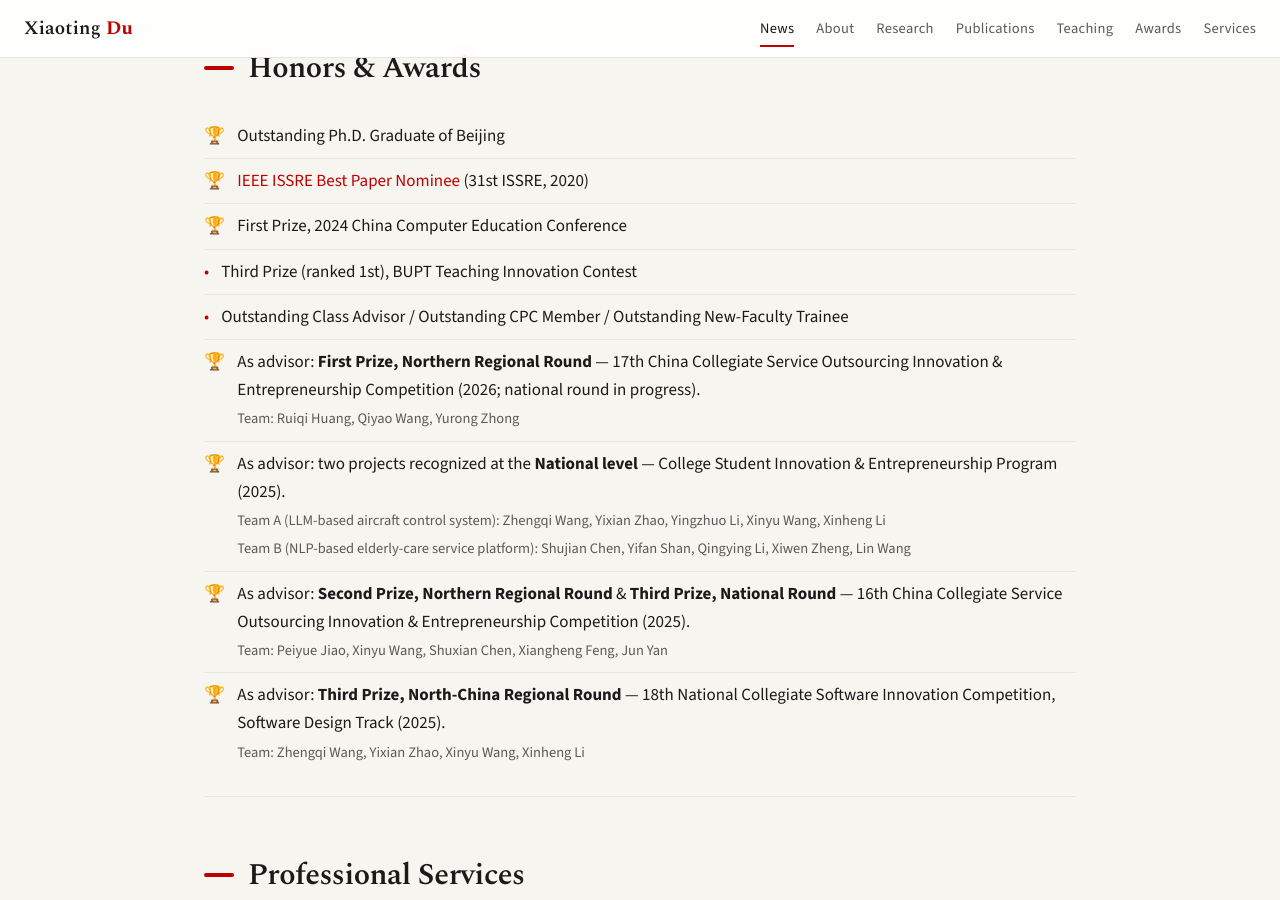
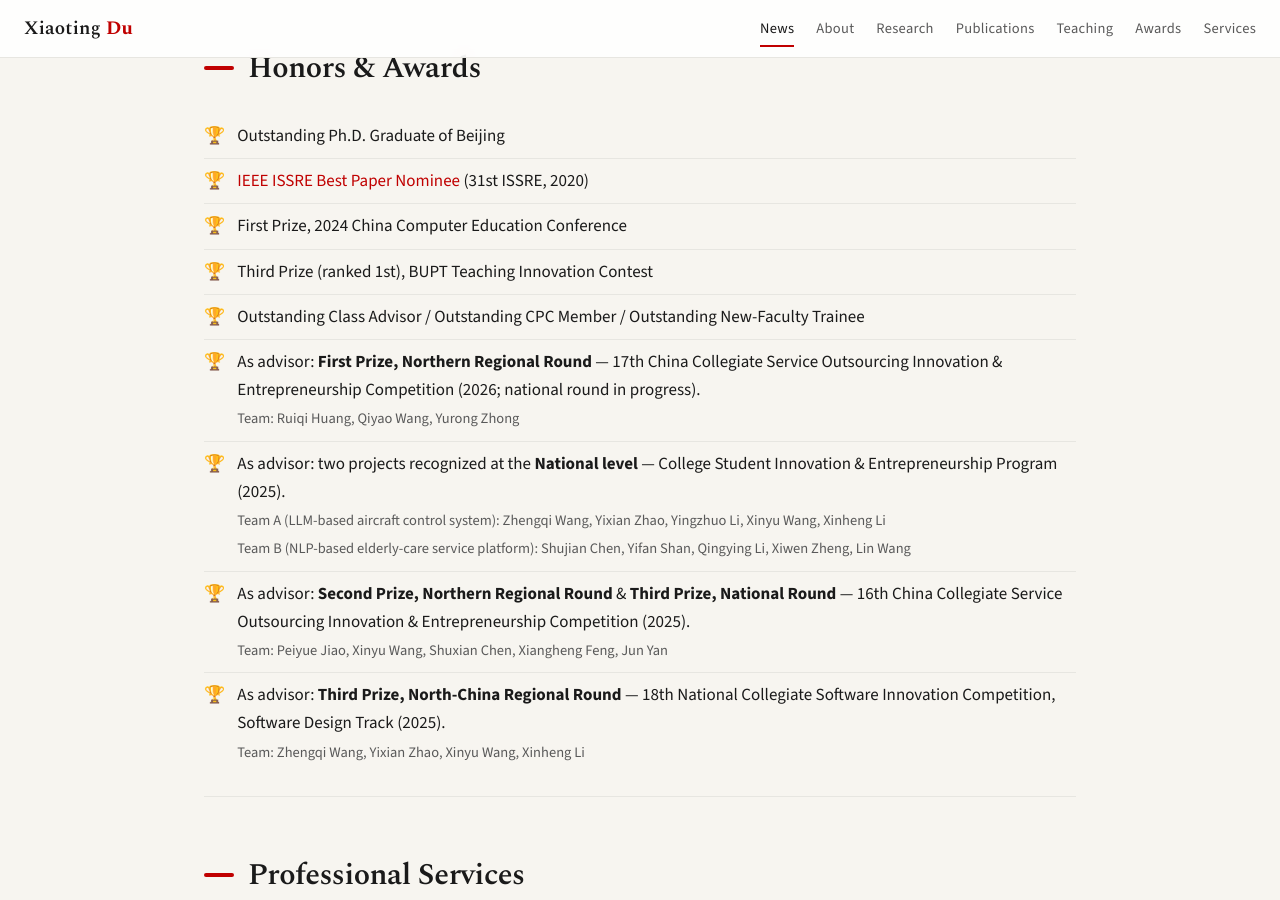
Before and after one commit to xiaotingdu/xiaotingdu.github.io, a Jekyll site: the page index.html, which Jekyll copies as it is, in a window 1280 px wide and 900 px high, scrolled down 5282 px. Built offline with Jekyll 4.4.1, drawn with Linux system fonts in a browser that asks for light colours; a style sheet for code colours, icons or effects is not loaded.

Commit message:
style: use trophy bullets consistently in Awards
Co-Authored-By: Claude Opus 4.8 <noreply@anthropic.com>
Claude-Session: https://claude.ai/code/session_01HHvSEjrXxiD74jJiDgt76N

```diff
--- a/index.html
+++ b/index.html
@@ -264,8 +264,8 @@
       <li><span class="bullet">&#127942;</span><span>Outstanding Ph.D. Graduate of Beijing</span></li>
       <li><span class="bullet">&#127942;</span><span><a href="https://2020.issre.net/research-accepted-papers.html">IEEE ISSRE Best Paper Nominee</a> (31st ISSRE, 2020)</span></li>
       <li><span class="bullet">&#127942;</span><span>First Prize, 2024 China Computer Education Conference</span></li>
-      <li><span class="bullet">&bull;</span><span>Third Prize (ranked 1st), BUPT Teaching Innovation Contest</span></li>
-      <li><span class="bullet">&bull;</span><span>Outstanding Class Advisor / Outstanding CPC Member / Outstanding New-Faculty Trainee</span></li>
+      <li><span class="bullet">&#127942;</span><span>Third Prize (ranked 1st), BUPT Teaching Innovation Contest</span></li>
+      <li><span class="bullet">&#127942;</span><span>Outstanding Class Advisor / Outstanding CPC Member / Outstanding New-Faculty Trainee</span></li>
       <li><span class="bullet">&#127942;</span><span>As advisor: <b>First Prize, Northern Regional Round</b> — 17th China Collegiate Service Outsourcing Innovation &amp; Entrepreneurship Competition (2026; national round in progress).<br><span class="zh-block">Team: Ruiqi Huang, Qiyao Wang, Yurong Zhong</span></span></li>
       <li><span class="bullet">&#127942;</span><span>As advisor: two projects recognized at the <b>National level</b> — College Student Innovation &amp; Entrepreneurship Program (2025).<br><span class="zh-block">Team A (LLM-based aircraft control system): Zhengqi Wang, Yixian Zhao, Yingzhuo Li, Xinyu Wang, Xinheng Li</span><br><span class="zh-block">Team B (NLP-based elderly-care service platform): Shujian Chen, Yifan Shan, Qingying Li, Xiwen Zheng, Lin Wang</span></span></li>
       <li><span class="bullet">&#127942;</span><span>As advisor: <b>Second Prize, Northern Regional Round</b> &amp; <b>Third Prize, National Round</b> — 16th China Collegiate Service Outsourcing Innovation &amp; Entrepreneurship Competition (2025).<br><span class="zh-block">Team: Peiyue Jiao, Xinyu Wang, Shuxian Chen, Xiangheng Feng, Jun Yan</span></span></li>
```
